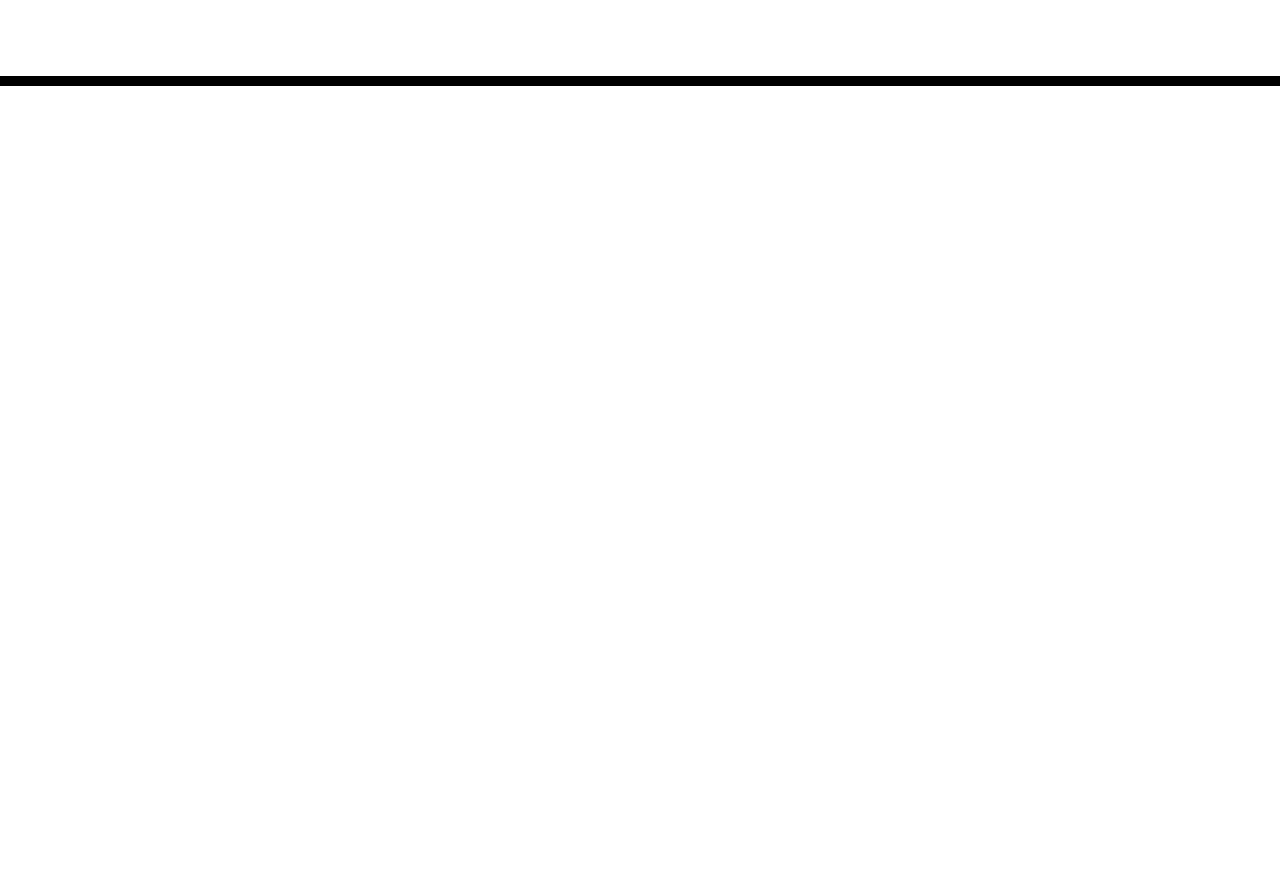
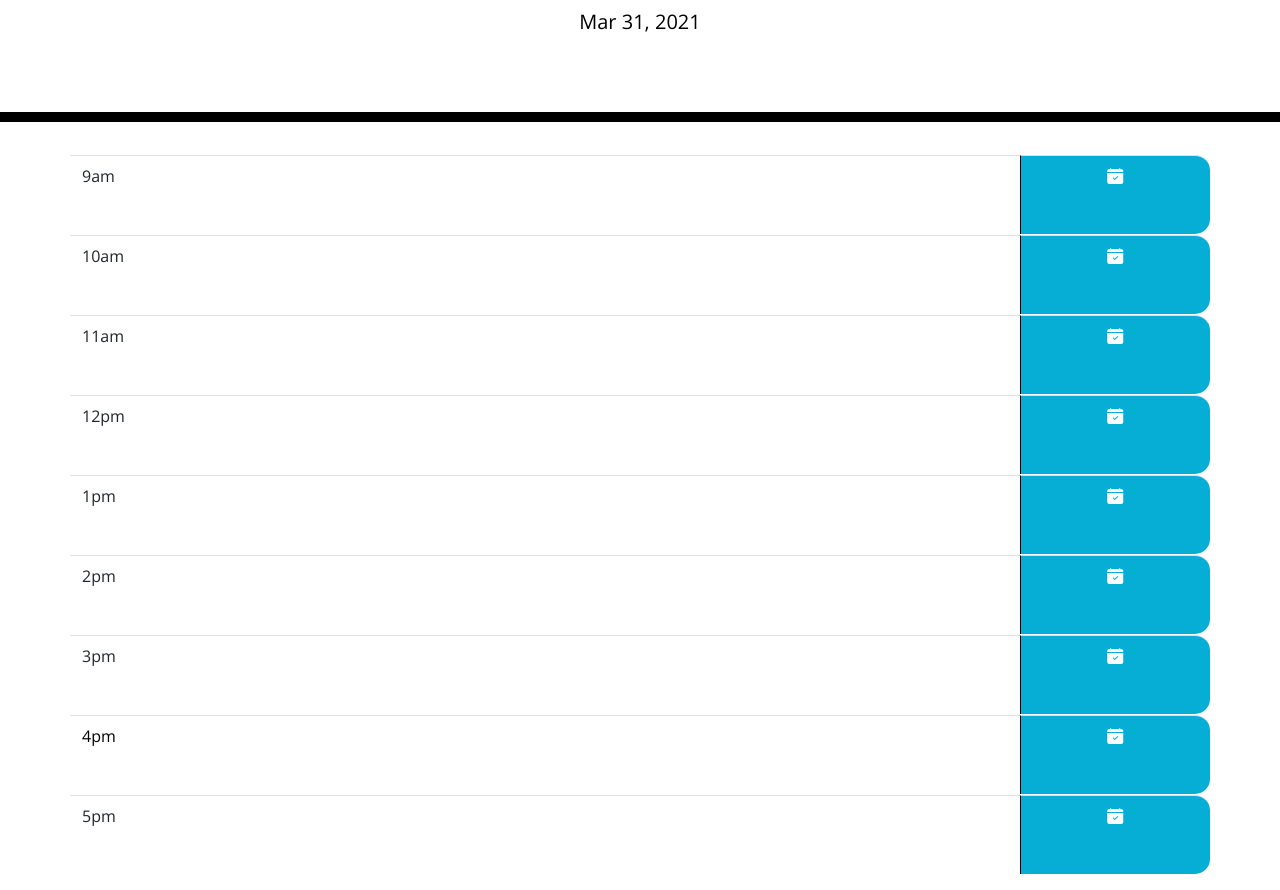
Before and after one commit to swillrich5/work-day-scheduler, a plain HTML site: page index.html in a window 1280 px wide. Shown: the part 182-1072 px from the top of the page. Before the commit the page ends 800 px from the top, so only its background shows below. Drawn offline with nearby package versions, Linux system fonts and the light colour scheme; files that its build step writes are made by us from their sources.

Commit message:
hourly table set up, date set in jumbotron

```diff
--- a/assets/js/script.js
+++ b/assets/js/script.js
@@ -0,0 +1,17 @@
+var currentDay = document.querySelector("#currentDay");
+
+
+
+
+
+
+// handle displaying the time
+function displayTime() {
+    var rightNow = moment().format('MMM DD, YYYY');
+    currentDay.textContent = rightNow;
+  }
+
+
+
+
+setInterval(displayTime, 1000);
--- a/index.html
+++ b/index.html
@@ -4,35 +4,77 @@
     <meta charset="UTF-8" />
     <meta name="viewport" content="width=device-width, initial-scale=1.0" />
     <meta http-equiv="X-UA-Compatible" content="ie=edge" />
-    <link
-      rel="stylesheet"
-      href="https://stackpath.bootstrapcdn.com/bootstrap/4.3.1/css/bootstrap.min.css"
-    />
-    <link
-      rel="stylesheet"
-      href="https://use.fontawesome.com/releases/v5.8.1/css/all.css"
-      integrity="sha384-50oBUHEmvpQ+1lW4y57PTFmhCaXp0ML5d60M1M7uH2+nqUivzIebhndOJK28anvf"
-      crossorigin="anonymous"
-    />
-    <link
-      href="https://fonts.googleapis.com/css?family=Open+Sans&display=swap"
-      rel="stylesheet"
-    />
-    <link rel="stylesheet" href="style.css" />
+    <link rel="stylesheet" href="https://stackpath.bootstrapcdn.com/bootstrap/4.3.1/css/bootstrap.min.css"/>
+    <link rel="stylesheet" href="https://use.fontawesome.com/releases/v5.8.1/css/all.css" integrity="sha384-50oBUHEmvpQ+1lW4y57PTFmhCaXp0ML5d60M1M7uH2+nqUivzIebhndOJK28anvf" crossorigin="anonymous" />
+    <link href="https://fonts.googleapis.com/css?family=Open+Sans&display=swap" rel="stylesheet"/>
+    <link rel="stylesheet" href="https://cdn.jsdelivr.net/npm/bootstrap-icons@1.4.1/font/bootstrap-icons.css">
+    <link rel="stylesheet" href="./assets/css/style.css"/>
     <title>Work Day Scheduler</title>
   </head>
 
   <body>
     <header class="jumbotron">
-      <h1 class="display-3">Work Day Scheduler</h1>
-      <p class="lead">A simple calendar app for scheduling your work day</p>
-      <p id="currentDay" class="lead"></p>
+      <div class="text-center">
+        <h1 class="display-3">Work Day Scheduler</h1>
+        <p class="lead">A simple calendar app for scheduling your work day</p>
+        <p id="currentDay" class="lead"></p>
+      </div>
     </header>
     <div class="container">
       <!-- Timeblocks go here -->
+      <table class="table">
+        <tbody>
+          <tr class="row">
+            <td class="col">9am</td>
+            <td class="col-8"></td>
+            <td class="col saveBtn text-center"><i class="bi bi-calendar-check-fill"></i></td>
+          </tr>
+          <tr class="row">
+            <td class="col">10am</td>
+            <td class="col-8"></td>
+            <td class="col saveBtn text-center"><i class="bi bi-calendar-check-fill"></i></td>
+          </tr>
+          <tr class="row">
+            <td class="col">11am</td>
+            <td class="col-8"></td>
+            <td class="col saveBtn text-center"><i class="bi bi-calendar-check-fill"></i></td>
+          </tr>
+          <tr class="row">
+            <td class="col">12pm</td>
+            <td class="col-8"></td>
+            <td class="col saveBtn text-center"><i class="bi bi-calendar-check-fill"></i></td>
+          </tr>
+          <tr class="row">
+            <td class="col">1pm</td>
+            <td class="col-8"></td>
+            <td class="col saveBtn text-center"><i class="bi bi-calendar-check-fill"></i></td>
+          </tr>
+          <tr class="row">
+            <td class="col">2pm</td>
+            <td class="col-8"></td>
+            <td class="col saveBtn text-center"><i class="bi bi-calendar-check-fill"></i></td>
+          </tr>
+          <tr class="row">
+            <td class="col">3pm</td>
+            <td class="col-8"></td>
+            <td class="col saveBtn text-center"><i class="bi bi-calendar-check-fill"></i></td>
+          </tr>
+          <tr class="row">
+            <td class="col hour">4pm</td>
+            <td class="col-8"></td>
+            <td class="col saveBtn text-center"><i class="bi bi-calendar-check-fill"></i></td>
+          </tr>
+          <tr class="row">
+            <td class="col">5pm</td>
+            <td class="col-8"></td>
+            <td class="col saveBtn text-center"><i class="bi bi-calendar-check-fill"></i></td>
+          </tr>
+        </tbody>
+      </table>
     </div>
 
     <script src="https://cdnjs.cloudflare.com/ajax/libs/jquery/3.2.1/jquery.min.js"></script>
     <script src="https://cdnjs.cloudflare.com/ajax/libs/moment.js/2.24.0/moment.min.js"></script>
+    <script src="./assets/js/script.js"></script>
   </body>
 </html>
```
